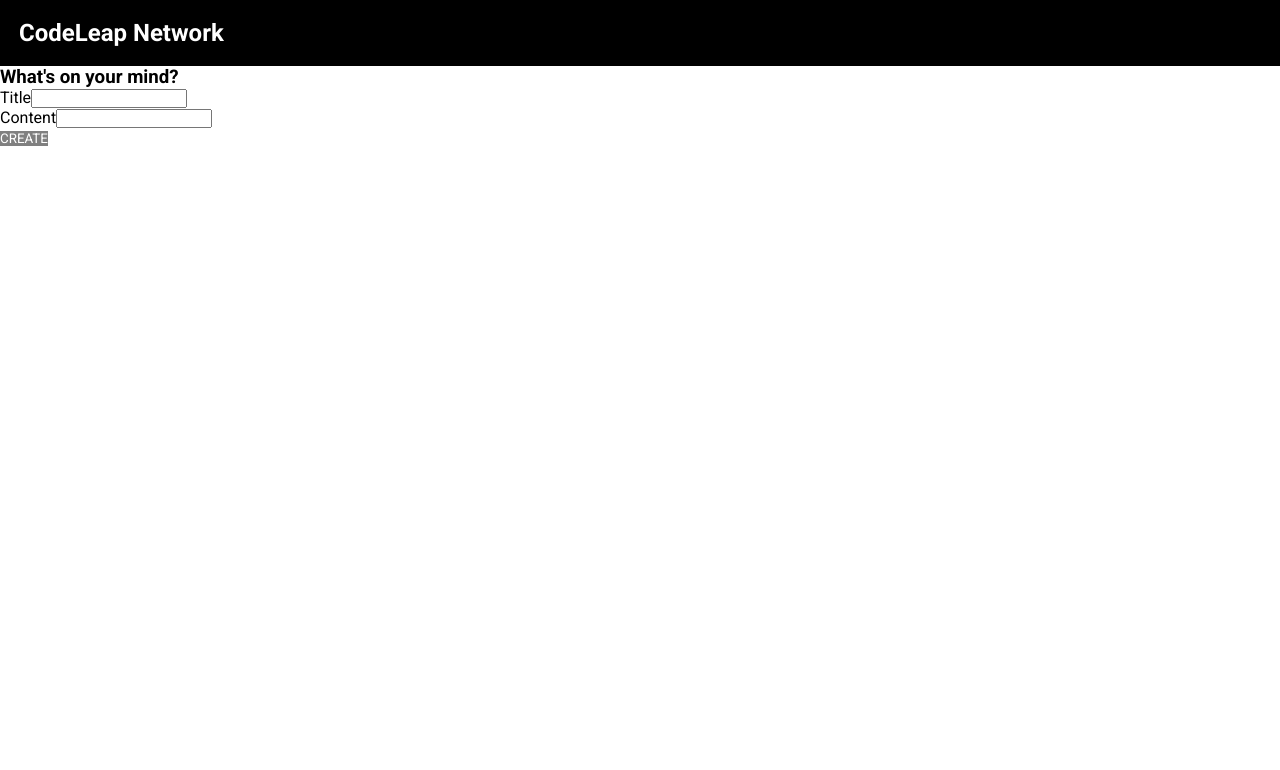
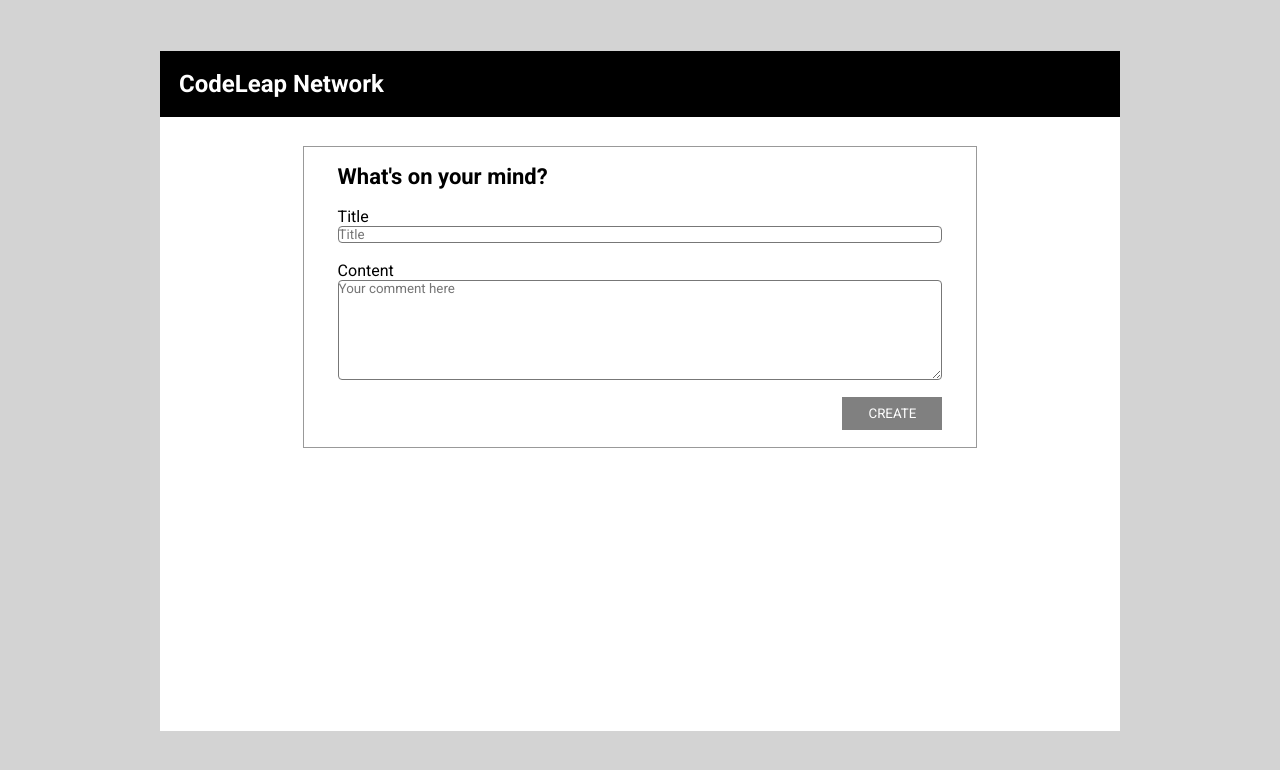
Before and after one commit to RogerXO/codeleap-frontend, a React (Create React App) app: page / in a window 1280 px wide. Shown: the top 770 px of the page. Built offline with nearby package versions, Linux system fonts and the light colour scheme.

Commit message:
post form screen done

```diff
--- a/public/index.html
+++ b/public/index.html
@@ -30,7 +30,7 @@
     href="https://fonts.googleapis.com/css2?family=Roboto:ital,wght@0,100;0,300;0,400;0,500;0,700;0,900;1,100;1,300;1,400;1,500;1,700;1,900&display=swap"
     rel="stylesheet">
 
-  <title>CodeLeap is better than lasagna</title>
+  <title>CodeLeap</title>
 </head>
 
 <body>
--- a/src/App.js
+++ b/src/App.js
@@ -1,6 +1,7 @@
 import './App.css';
+
+import PostForm from './components/layout/PostForm';
 import MainScreen from './components/screens/MainScreen';
-
 import SignUpPage from './components/screens/SignUpPage';
 
 function App() {
--- /dev/null
+++ b/src/components/layout/PostForm.js
@@ -0,0 +1,33 @@
+import styles from './PostForm.module.css'
+
+import { useState } from 'react'
+
+function PostForm() {
+    const [title, setTitle] = useState()
+    const [comment, setComment] = useState()
+
+    function handleTitle(e) {
+        setTitle(e.target.value)
+    }
+
+    function handleComment(e) {
+        setComment(e.target.value)
+    }
+
+    return (
+        <div className={styles.postForm}>
+            <h3>What's on your mind?</h3>
+            <div className={styles.formContent}>
+                <label htmlFor="post-title">Title</label>
+                <input type="text" name="post-title" id="post-title" placeholder='Title' value={title} onChange={handleTitle} />
+            </div>
+            <div className={styles.formContent}>
+                <label htmlFor="post-content">Content</label>
+                <textarea name="post-content" id="post-content" cols="10" rows="10" placeholder='Your comment here' className={styles.postContent} value={comment} onChange={handleComment}></textarea>
+            </div>
+            <button type="submit" disabled={!title || !comment}>CREATE</button>
+        </div>
+    )
+}
+
+export default PostForm
--- /dev/null
+++ b/src/components/layout/PostForm.module.css
@@ -0,0 +1,64 @@
+.postForm {
+    border: 1px solid #999999;
+    margin: 3% auto;
+    width: 70%;
+    min-height: 300px;
+    display: flex;
+    flex-direction: column;
+    justify-content: space-evenly;
+}
+
+.postForm h3,
+.postForm div,
+.postForm button {
+    margin: 0 5%;
+}
+
+.postForm h3 {
+    font-weight: bold;
+    font-size: 22px;
+    line-height: 26px;
+}
+
+.formContent {
+    display: flex;
+    flex-direction: column;
+}
+
+.postContent {
+    border: 1px solid #777777;
+    box-sizing: border-box;
+    border-radius: 4px;
+    width: 100%;
+    max-height: 100px;
+}
+
+label {
+    font-size: 16px;
+    line-height: 19px;
+}
+
+input {
+    border: 1px solid #777777;
+    box-sizing: border-box;
+    border-radius: 4px;
+}
+
+button {
+    background-color: black;
+    color: white;
+    align-self: end;
+    width: 100px;
+    height: 33px;
+    border: 1px solid black;
+    cursor: pointer;
+    transition: 0.4s;
+}
+
+button:disabled {
+    background-color: grey;
+    color: white;
+    box-shadow: none;
+    border: none;
+    cursor: initial;
+}
--- a/src/components/screens/MainScreen.js
+++ b/src/components/screens/MainScreen.js
@@ -2,8 +2,9 @@
 
 import { useState } from 'react'
 
+import PostForm from "../layout/PostForm"
+
 function MainScreen() {
-
 
     return (
         <div className={styles.background}>
@@ -11,21 +12,8 @@
                 <div className={styles.top}>
                     <h2>CodeLeap Network</h2>
                 </div>
-                <div className={styles.creatingContainer}>
-                    <div className={styles.postForm}>
-                        <h3>What's on your mind?</h3>
-                        <form>
-                            <div className={styles.titleDiv}>
-                                <label htmlFor="post-title">Title</label>
-                                <input type="text" name="post-title" id="post-title" />
-                            </div>
-                            <div className={styles.contentDiv}>
-                                <label htmlFor="post-content">Content</label>
-                                <input type="text" name="post-content" id="post-content" />
-                            </div>
-                            <button type="submit" disabled>CREATE</button>
-                        </form>
-                    </div>
+                <div className={styles.content}>
+                    <PostForm/>
                 </div>
             </div>
 
--- a/src/components/screens/MainScreen.module.css
+++ b/src/components/screens/MainScreen.module.css
@@ -1,5 +1,17 @@
-.brackground{
+.background {
     background-color: lightgrey;
+    height: 100%;
+    width: 100%;
+    position: absolute;
+    left: 0;
+    overflow: hidden;
+}
+
+.container {
+    margin: 4% auto;
+    background-color: white;
+    width: 75%;
+    height: 85%;
 }
 
 .top {
```
Also changed, not shown: 1 other file (tests, documents, lock files or other folders).
